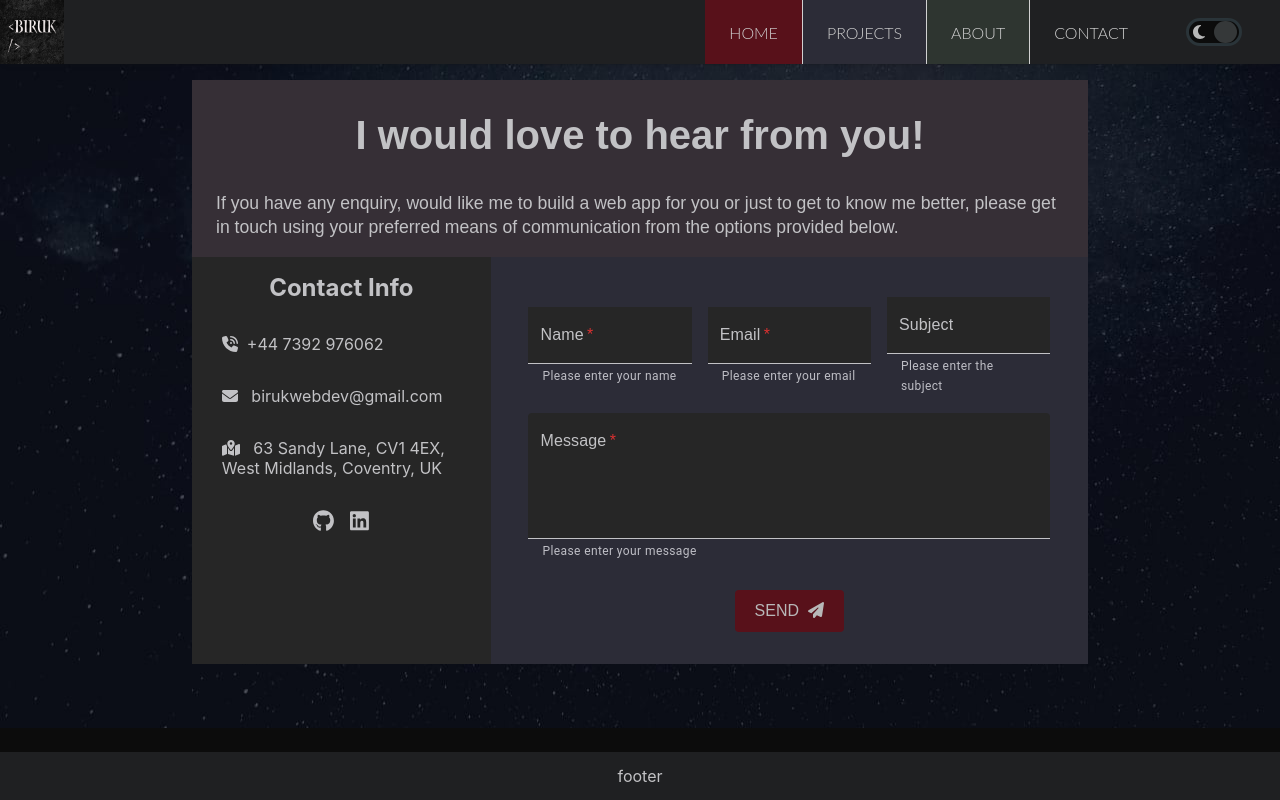
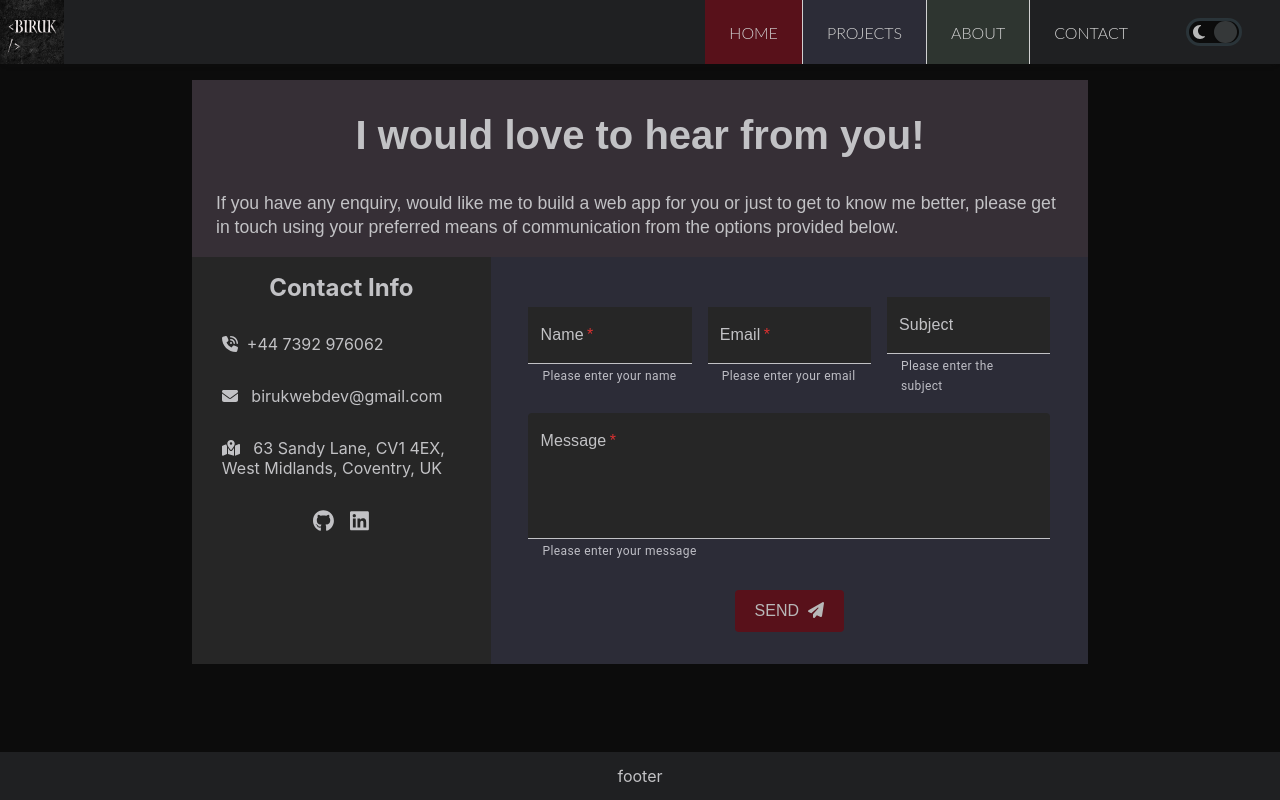
Before and after one commit to Know-Thyself/next-portfolio, a Next.js app: page /contact in a window 1280 px wide. Built offline with nearby package versions, Linux system fonts and the light colour scheme.

Commit message:
light theme contact page and css variables

```diff
--- a/styles/contact.module.css
+++ b/styles/contact.module.css
@@ -8,8 +8,10 @@
   bottom: 0;
   padding-top: 64px;
   padding-bottom: 48px;
+  background: var(--about-image-bg);
+  background: var(--home-link-bg);
+  background: var(--secondary-background);
   background-color: var(--primary-background);
-  background: var(--about-image-bg);
   color: var(--primary-text-color);
   display: flex;
   flex-direction: column;
@@ -77,6 +79,7 @@
   margin: auto;
   background-color: var(--home-link-bg);
   background-color: var(--projects-link-bg);
+  background-color: var(--project-container-bg);
   padding: 2rem 0;
 }
 
@@ -169,8 +172,9 @@
   .intro {
     background-color: var(--secondary-background);
     background-color: var(--about-link-bg);
-    background-color: var(--projects-link-bg);
-    background-color: var(--contact-link-bg);
+    background-color: var(--buttons-hover-bg);
+    background-color: var(--project-container-hover);
+    background: var(--contact-link-bg);
     margin-bottom: 0;
   }
   .wrapper {
--- a/styles/globals.css
+++ b/styles/globals.css
@@ -40,26 +40,57 @@ font-family: 'Source Sans Pro', sans-serif;
 
 :root {
 	--header-background: #F2F3F5;
+	--header-background: #DCDCDC;
 	--nav-links-color: #FCFCFC;
+	--nav-links-color: black;
 	--home-link-bg: #4A646C;
-	--home-link-bg: #4A646C;
-	--projects-link-bg: #4A646C;
-	--about-link-bg: #4A646C;
-	--contact-link-bg: #4A646C;
+
+	--home-link-bg: #98AFC7;
+	--home-link-bg: #BCC2C2;
+	--home-link-bg: #A8A9AD;
+	--home-link-bg: #CAD4D1;
+	--home-link-bg: #B5BAB6;
+	--home-link-bg: #B9BBB6;
+
+
+	--projects-link-bg: #BCC2C2;
+	--projects-link-bg: #A8A9AD;
+	--projects-link-bg: #A5ADAD;
+
+
+
+	--about-link-bg: #A8BDEB;
+	--about-link-bg: #848482;
+	--about-link-bg: #98AFC7;
+
+	--about-link-bg: #5E716A;
+	--about-link-bg: #B5BDA5;
+
+	--contact-link-bg: #848482;
+
+	--contact-link-bg: #AFADA9;
+	--contact-link-bg: #ACA79E;
 	--active-nav-link: #F2F3F5;
+	--active-nav-link: #DCDCDC;
 	--active-nav-link-text: black;
 	/* platinum */
 	--primary-background: #E5E4E2;
 	--primary-background: #D5D8DF;
+	--primary-background: #98AFC7;
+	--primary-background: #BCC2C2;
 	--secondary-background: #B8BDC9;
 	--project-container-bg: #3E424B;
+	/* --project-container-bg: #A8A9AD; */
 	--project-container-hover: #4F7DA4;
 	--project-container-hover: #075aaa;
 	--home-background: #D5D8DF;
+	--home-background: #98AFC7;
+	--home-background: #BCC2C2;
 	--about-image-bg: #cf9c26;
 	--skill-card-bg: #cf9c26;
 	--complementary-bg: #cf9c26;
 	--complementary-bg: #A8A9AD;
+	--complementary-bg: #A5ADAD;
 	--hero-banner-text: 'Playfair Display', serif;
 	--primary-font-family: 'Montserrat', sans-serif;
 	--buttons-font-family: 'Poppins', sans-serif;
@@ -70,7 +101,7 @@ font-family: 'Source Sans Pro', sans-serif;
 	--secondary-font-family: 'Lato',
 		sans-serif;
 	--primary-text-color: #0f0700;
-	--helper-text-color: #5e5e5f;
+	--helper-text-color: #A5AEB6;
 	--secondary-font-weight: 600;
 	--secondary-text-color: black;
 	--nav-links-font-weight: 400;
```
